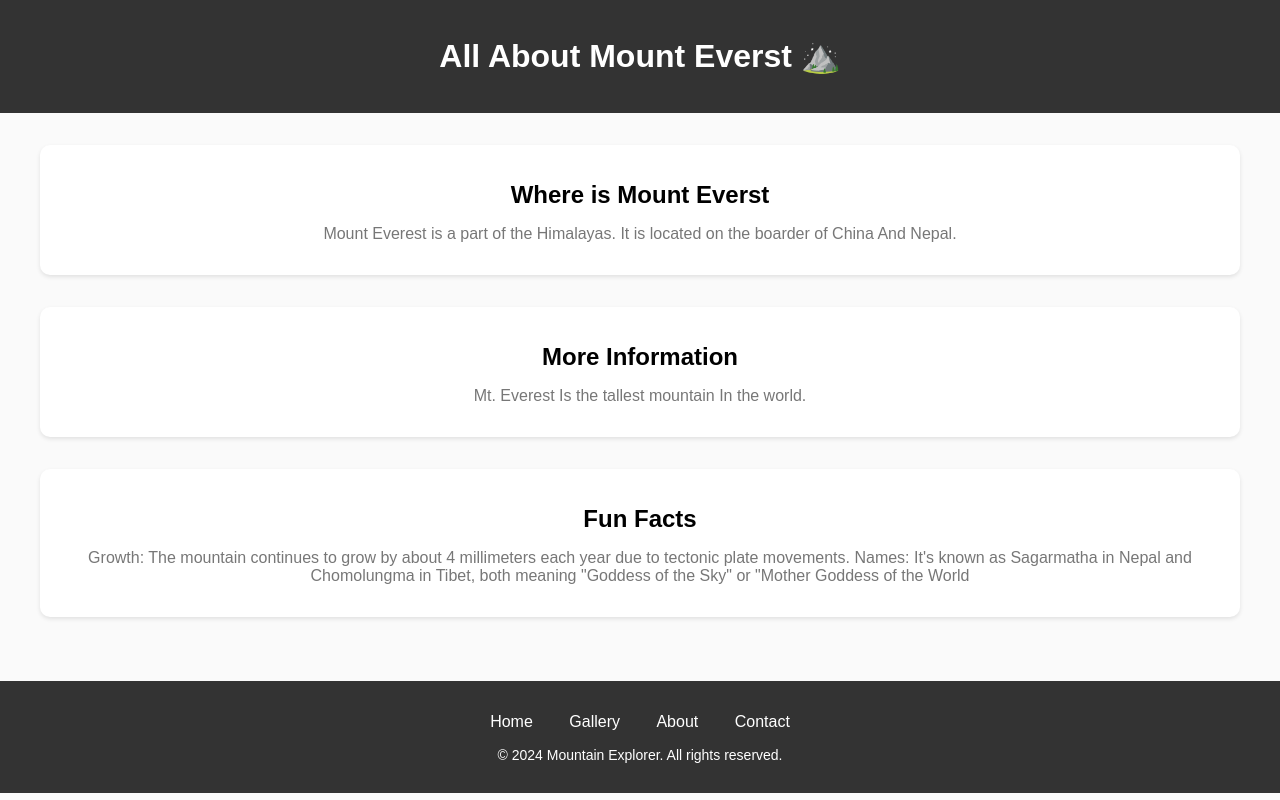
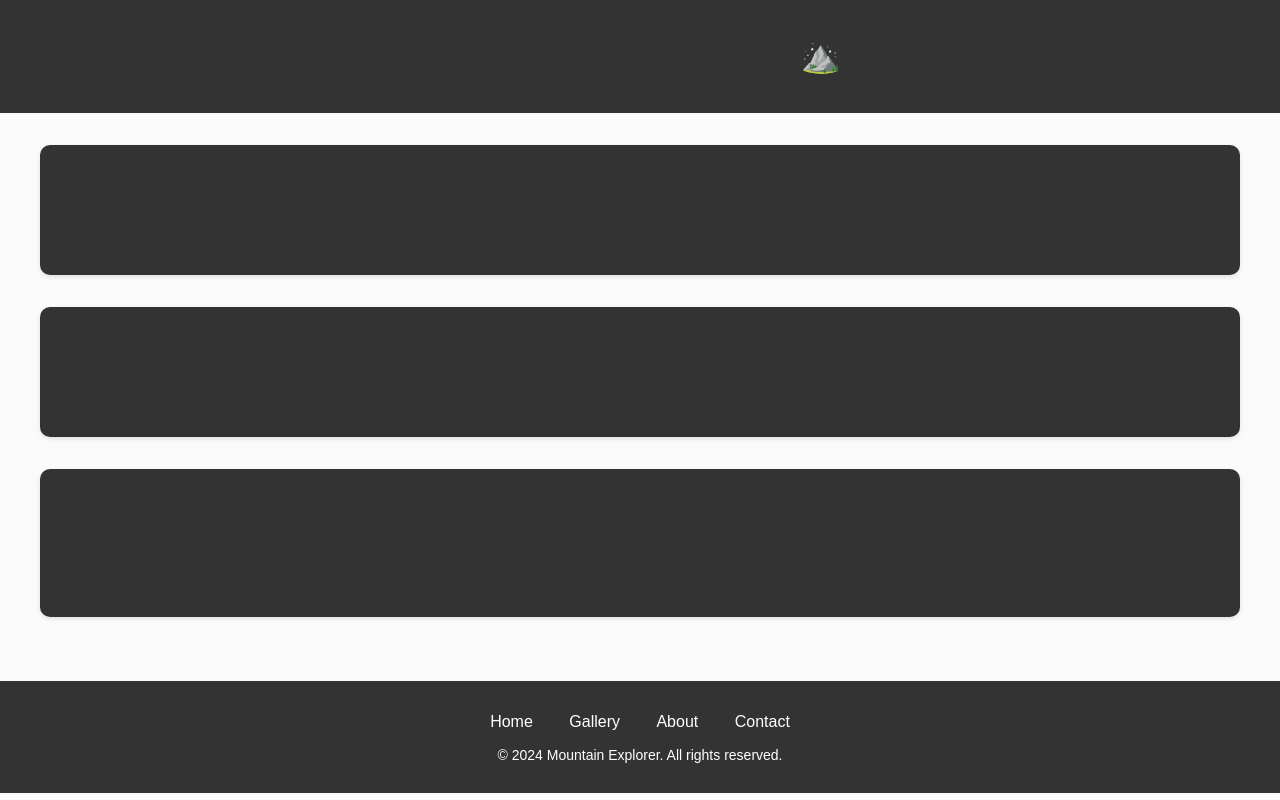
Before and after one commit to WILLIAMR124/WILLIAMR124.github.io, a plain HTML site: page Mountains/Mount Everst.html in a window 1280 px wide. Drawn offline with Linux system fonts and the light colour scheme; files that its build step writes are made by us from their sources; files whose address does not match are found by name.

Commit message:
change colors

```diff
--- a/index.css
+++ b/index.css
@@ -8,7 +8,7 @@ body {
 
 header {
     background-color: #333;
-    color: #fff;
+    color: #333;
     text-align: center;
     padding: 1rem;
 }
@@ -17,6 +17,7 @@ header {
     max-width: 1200px;
     margin: 0 auto;
     padding: 2rem;
+    color: #333;
 }
 
 .mountain-image {
@@ -25,7 +26,7 @@ header {
 }
 
 .mountain-card {
-    background-color: #fff;
+    background-color: #333;
     border-radius: 10px;
     box-shadow: 0 2px 4px rgba(0, 0, 0, 0.1);
     padding: 1rem;
@@ -41,8 +42,8 @@ header {
 
 .mountain-description {
     font-size: 1rem;
-    color: #777;
-    text-align: center;
+    color: #333
+    text-align center;
 }
 
 /* Footer */
--- a/styles.css
+++ b/styles.css
@@ -48,7 +48,7 @@ body {
     display: flex;
     justify-content: space-around;
     padding: 2rem;
-    background-color: hwb(187 90% 7%);
+    background-color: #f4f4f4;;
 }
 
 .mountain {
@@ -70,7 +70,7 @@ body {
 .mountain p {
     font-size: 1rem;
     margin-bottom: 1rem;
-    color: #666;
+    color: #333;
 }
 
 .learn-more {
```
Also changed, not shown: 1 other file.
